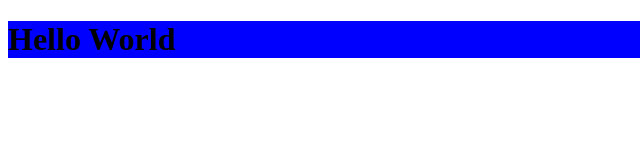
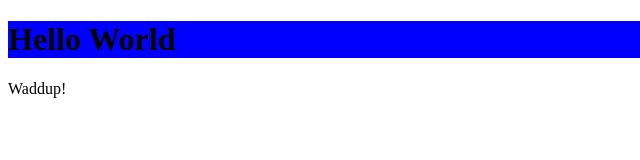
Before and after one commit to tnuebel/HW-Wireframe, a plain HTML site: page index.html in a window 1280 px wide. Shown: the full height of the page, 0-640 px from the left. Drawn offline with Linux system fonts and the light colour scheme.

Commit message:
added a p tag

```diff
--- a/index.html
+++ b/index.html
@@ -16,6 +16,7 @@
 <body>
     <div>
         <h1 class="bg-blue">Hello World</h1>
+        <p>Waddup!</p>
     </div>
 </body>
 </html>
```
